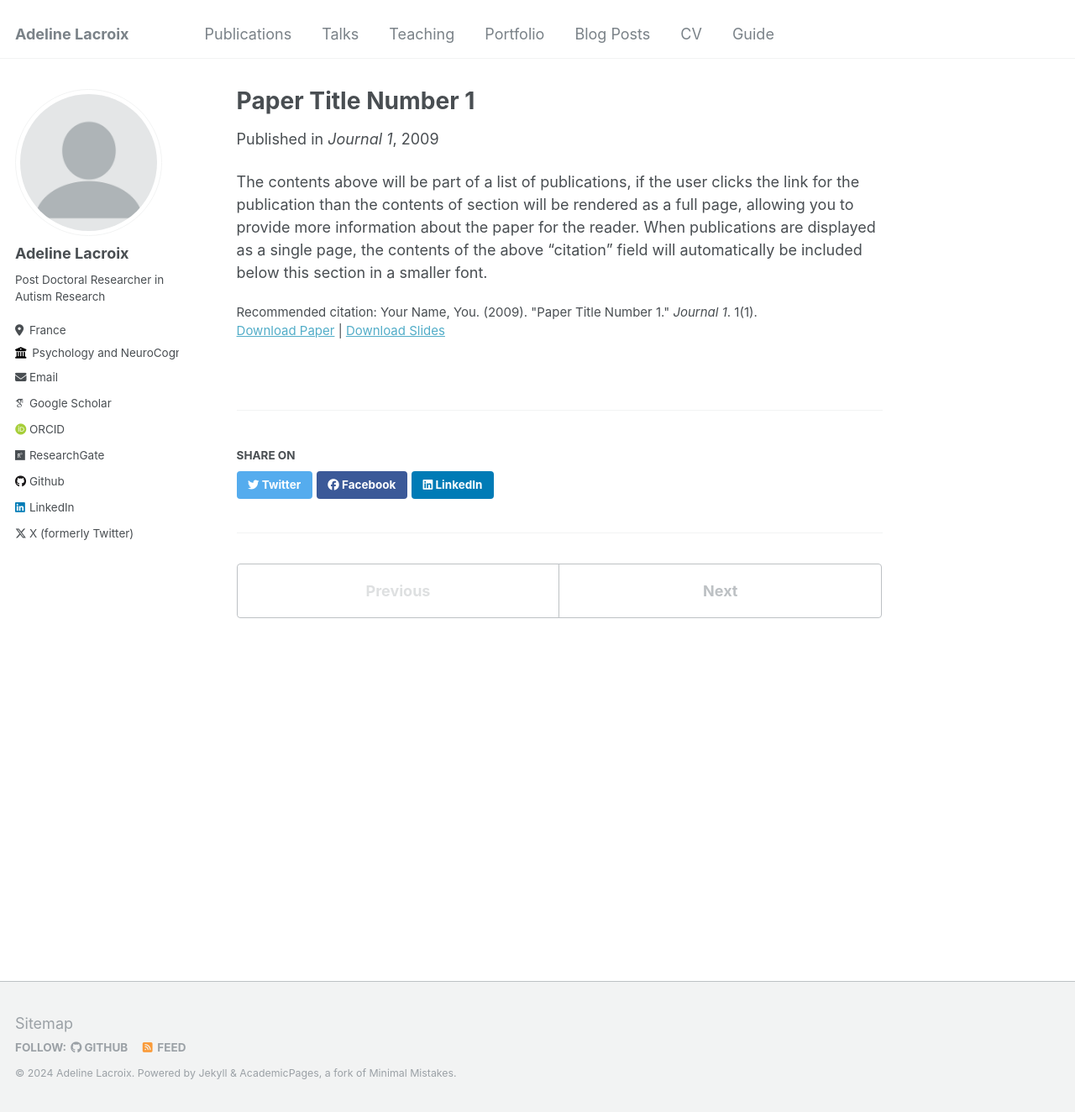
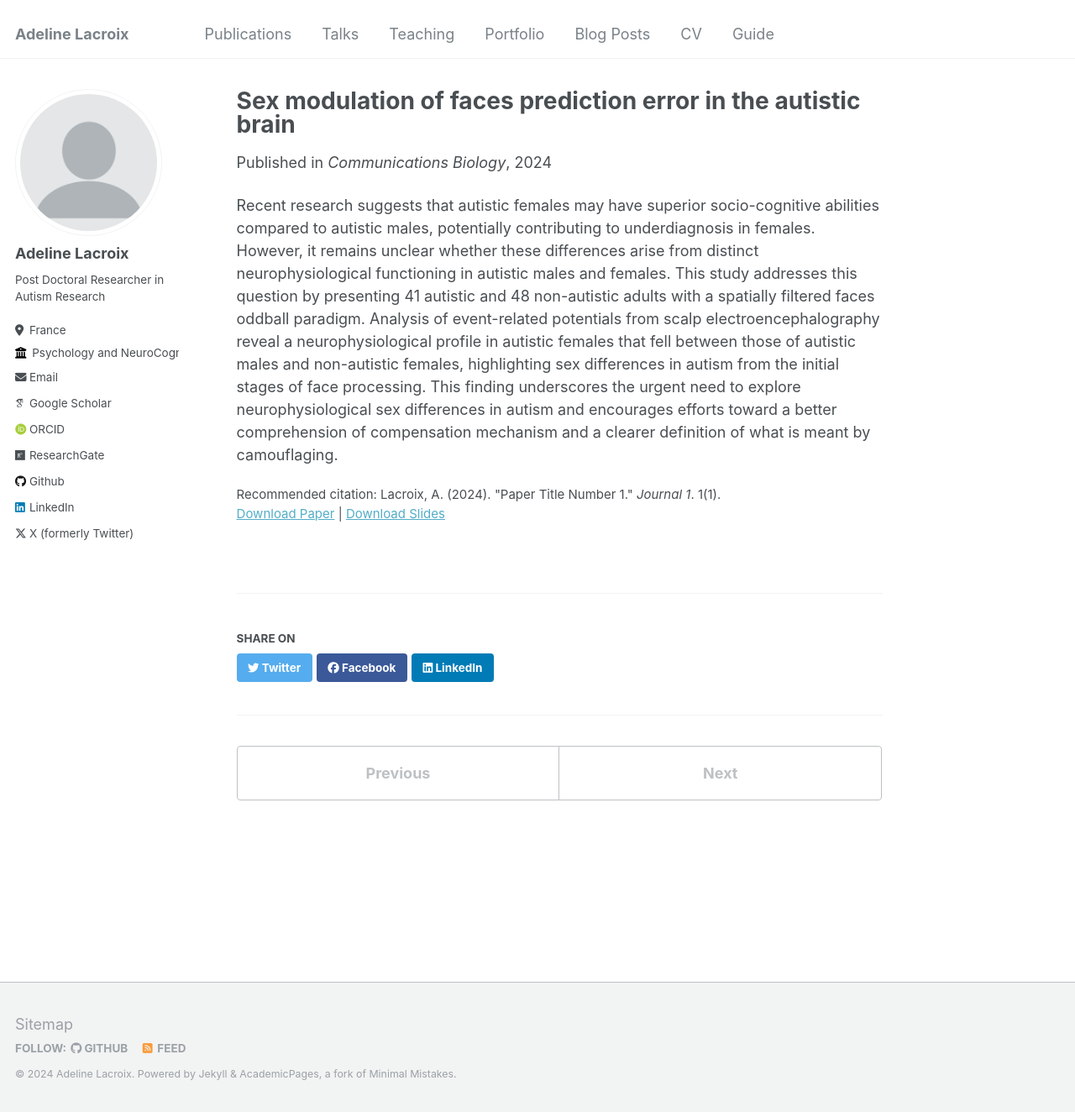
Before and after one commit to Adeline-Lacroix/Adeline-Lacroix.github.io, a Jekyll site: the page built from _publications/2009-10-01-paper-title-number-1.md, in a window 1280 px wide and 1324 px high. Shown: the whole window at 84% size. Built offline with Jekyll 4.4.1, drawn with Linux system fonts in a browser that asks for light colours; some web fonts are replaced.

Commit message:
Update paper.md
Add paper  "Sex modulation of faces prediction error in the autistic brain"

```diff
--- a/_publications/2009-10-01-paper-title-number-1.md
+++ b/_publications/2009-10-01-paper-title-number-1.md
@@ -1,13 +1,13 @@
 ---
-title: "Paper Title Number 1"
+title: "Sex modulation of faces prediction error in the autistic brain"
 collection: publications
 permalink: /publication/2009-10-01-paper-title-number-1
-excerpt: 'This paper is about the number 1. The number 2 is left for future work.'
-date: 2009-10-01
-venue: 'Journal 1'
+excerpt: 'This paper address the question of distinct neurophysiological functionning in autistic males and females using a Visual Mismatch paradigm in EEG.'
+date: 2024/01/25
+venue: 'Communications Biology'
 slidesurl: 'http://academicpages.github.io/files/slides1.pdf'
-paperurl: 'http://academicpages.github.io/files/paper1.pdf'
-citation: 'Your Name, You. (2009). &quot;Paper Title Number 1.&quot; <i>Journal 1</i>. 1(1).'
+paperurl: '[http://academicpages.github.io/files/paper1.pdf](https://www.nature.com/articles/s42003-024-05807-4)'
+citation: 'Lacroix, A. (2024). &quot;Paper Title Number 1.&quot; <i>Journal 1</i>. 1(1).'
 ---
 
-The contents above will be part of a list of publications, if the user clicks the link for the publication than the contents of section will be rendered as a full page, allowing you to provide more information about the paper for the reader. When publications are displayed as a single page, the contents of the above "citation" field will automatically be included below this section in a smaller font.
+Recent research suggests that autistic females may have superior socio-cognitive abilities compared to autistic males, potentially contributing to underdiagnosis in females. However, it remains unclear whether these differences arise from distinct neurophysiological functioning in autistic males and females. This study addresses this question by presenting 41 autistic and 48 non-autistic adults with a spatially filtered faces oddball paradigm. Analysis of event-related potentials from scalp electroencephalography reveal a neurophysiological profile in autistic females that fell between those of autistic males and non-autistic females, highlighting sex differences in autism from the initial stages of face processing. This finding underscores the urgent need to explore neurophysiological sex differences in autism and encourages efforts toward a better comprehension of compensation mechanism and a clearer definition of what is meant by camouflaging.
```
